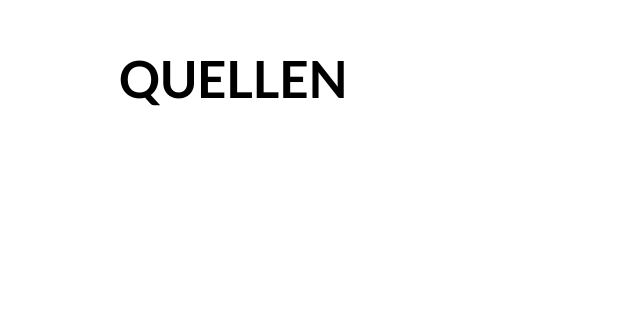
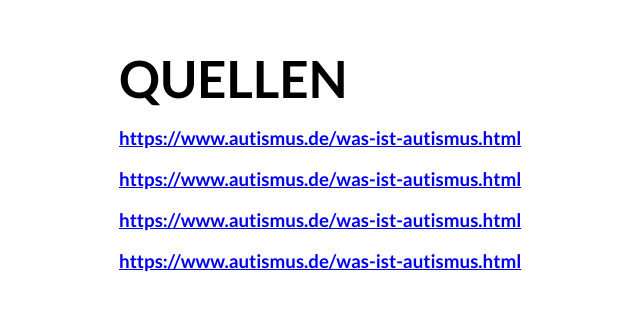
Before and after one commit to alinamarx/Kreativkonzeption, a plain HTML site: page startseite.html in a window 1280 px wide. Shown: the part 3392-3702 px from the top of the page, without its empty margins (73-713 px from the left). Drawn offline with Linux system fonts and the light colour scheme.

Commit message:
Grundstruktur fertig

```diff
--- a/startseite.html
+++ b/startseite.html
@@ -112,7 +112,19 @@
         <section id="section4">
             <div class="main">
                 <h1>QUELLEN</h1>
-            </div>
+                <br>
+                <h3><a href="https://www.autismus.de/was-ist-autismus.html" target="_blank"
+                        rel="noopener noreferrer">https://www.autismus.de/was-ist-autismus.html</a></h3>
+                <br>
+                <h3><a href="https://www.autismus.de/was-ist-autismus.html" target="_blank"
+                        rel="noopener noreferrer">https://www.autismus.de/was-ist-autismus.html</a></h3>
+                <br>
+                <h3><a href="https://www.autismus.de/was-ist-autismus.html" target="_blank"
+                        rel="noopener noreferrer">https://www.autismus.de/was-ist-autismus.html</a></h3>
+                <br>
+                <h3><a href="https://www.autismus.de/was-ist-autismus.html" target="_blank"
+                        rel="noopener noreferrer">https://www.autismus.de/was-ist-autismus.html</a></h3>
+                <div>
         </section>
 
         <ul>
--- a/style.css
+++ b/style.css
@@ -90,7 +90,9 @@
     height: 170vh;
     background-color: rgb(197, 197, 197)
 }
-
+#section4 {
+	height: 70vh;
+}
 
 
 .timeline {
@@ -186,8 +188,3 @@
 	width: 50%;
 	height: 50%;
 }
-
-
-#picture12 {
-
-}
```
